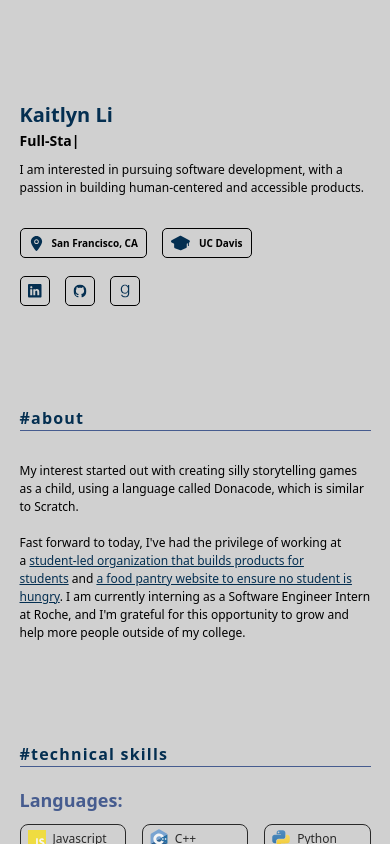
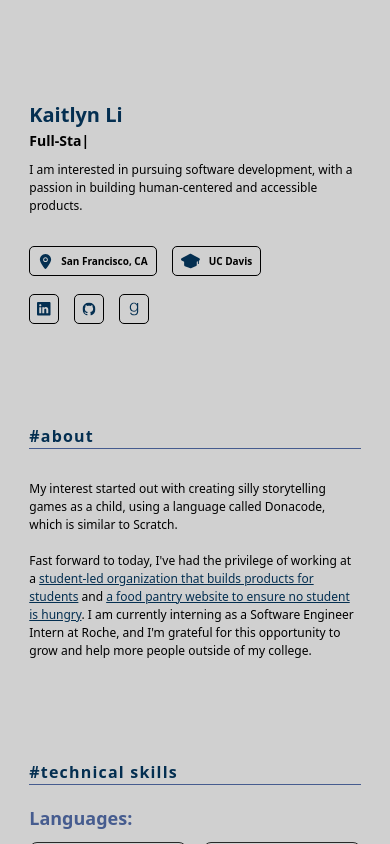
Before and after one commit to kaitlynlie/portfolio, a React (Vite) app: page / in a window 390 px wide. Built offline with nearby package versions, Linux system fonts and the light colour scheme.

Commit message:
mobile screen size

```diff
--- a/src/App.module.scss
+++ b/src/App.module.scss
@@ -46,8 +46,8 @@ html, body {
   @media (max-width: 1094px) {
     width: 100%;
     margin-left: 0;
-    padding-left: 5%;
-    padding-right: 5%;
+    padding-left: 7.5%;
+    padding-right: 7.5%;
     height: auto;
     overflow-y: visible;
     z-index: 0;
```
